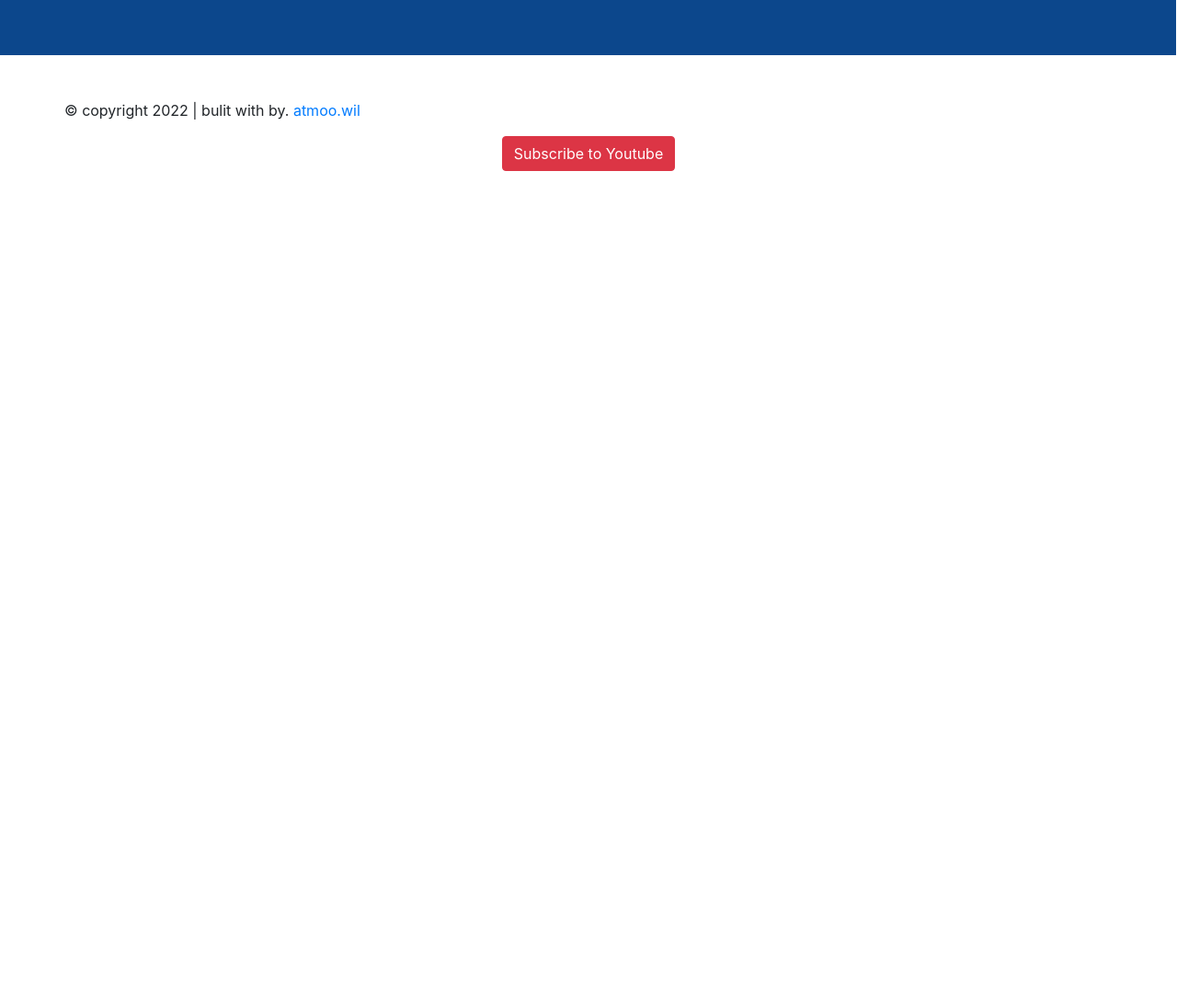
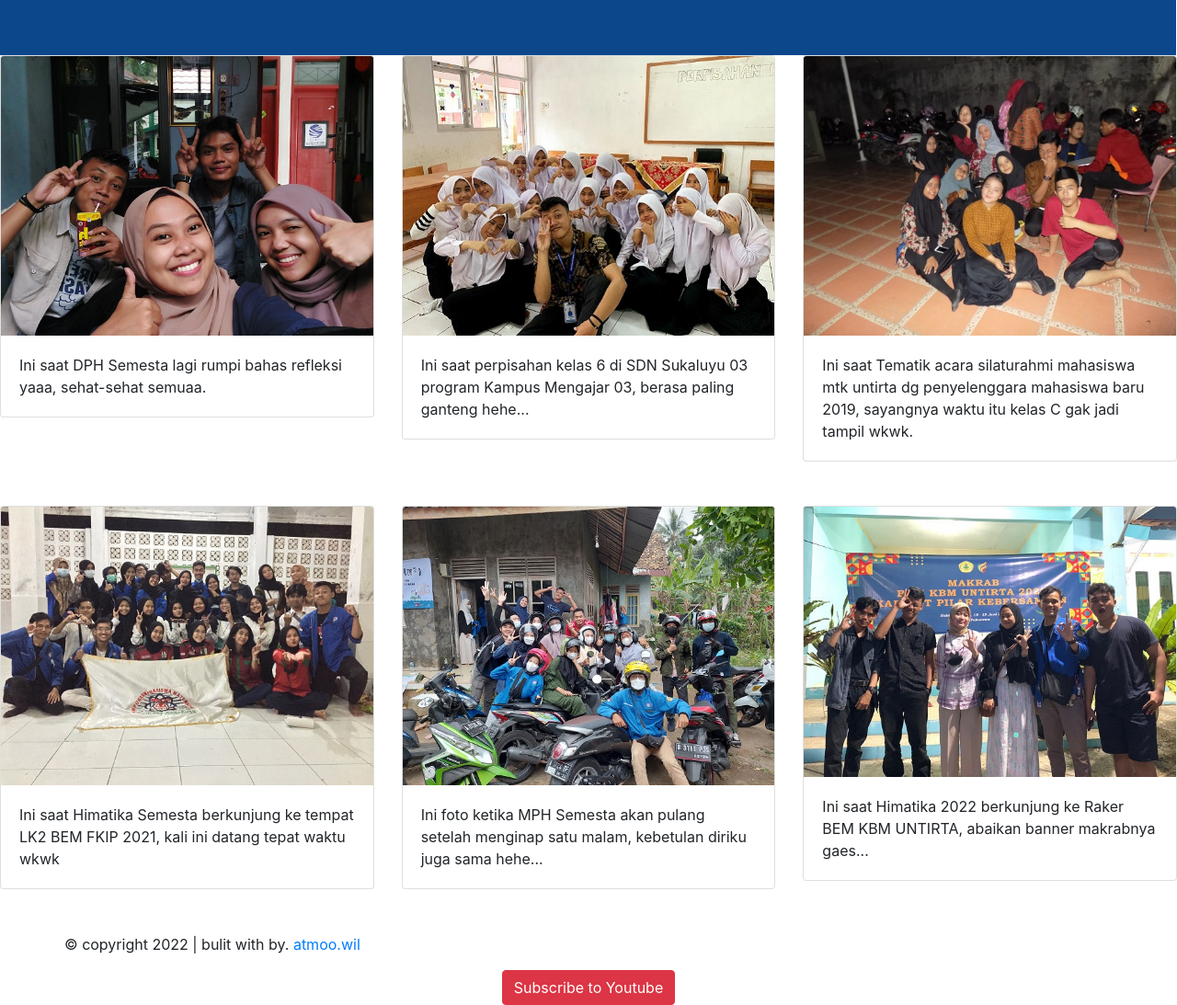
Before and after one commit to atmoo-wil/atmoo-wil.github.io, a plain HTML site: page index.html in a window 1280 px wide. Shown: the part 3270-4363 px from the top of the page at 92% size. Before the commit the page ends 3456 px from the top, so only its background shows below. Drawn offline with nearby package versions, Linux system fonts and the light colour scheme.

Commit message:
menambahkan aset gambar lainnya

```diff
--- a/index.html
+++ b/index.html
@@ -274,6 +274,77 @@
         </div>
       </div>
       <img src="./img/vector.png" alt="">
+              <div class="row mb-5">
+          <div class="col-md">
+            <div class="card">
+              <img class="card-img-top" src="img/1.jpg" alt="Card image cap" />
+              <div class="card-body">
+                <p class="card-text">
+                  Ini saat DPH Semesta lagi rumpi bahas refleksi yaaa,
+                  sehat-sehat semuaa.
+                </p>
+              </div>
+            </div>
+          </div>
+          <div class="col-md">
+            <div class="card">
+              <img class="card-img-top" src="img/5.jpg" alt="Card image cap" />
+              <div class="card-body">
+                <p class="card-text">
+                  Ini saat perpisahan kelas 6 di SDN Sukaluyu 03 program Kampus
+                  Mengajar 03, berasa paling ganteng hehe...
+                </p>
+              </div>
+            </div>
+          </div>
+          <div class="col-md">
+            <div class="card">
+              <img class="card-img-top" src="img/3.JPG" alt="Card image cap" />
+              <div class="card-body">
+                <p class="card-text">
+                  Ini saat Tematik acara silaturahmi mahasiswa mtk untirta dg
+                  penyelenggara mahasiswa baru 2019, sayangnya waktu itu kelas C
+                  gak jadi tampil wkwk.
+                </p>
+              </div>
+            </div>
+          </div>
+        </div>
+        <div class="row mb-5">
+          <div class="col-md">
+            <div class="card">
+              <img class="card-img-top" src="img/4.JPG" alt="Card image cap" />
+              <div class="card-body">
+                <p class="card-text">
+                  Ini saat Himatika Semesta berkunjung ke tempat LK2 BEM FKIP
+                  2021, kali ini datang tepat waktu wkwk
+                </p>
+              </div>
+            </div>
+          </div>
+          <div class="col-md">
+            <div class="card">
+              <img class="card-img-top" src="img/2.jpg" alt="Card image cap" />
+              <div class="card-body">
+                <p class="card-text">
+                  Ini foto ketika MPH Semesta akan pulang setelah menginap satu
+                  malam, kebetulan diriku juga sama hehe...
+                </p>
+              </div>
+            </div>
+          </div>
+          <div class="col-md">
+            <div class="card">
+              <img class="card-img-top" src="img/6.jpg" alt="Card image cap" />
+              <div class="card-body">
+                <p class="card-text">
+                  Ini saat Himatika 2022 berkunjung ke Raker BEM KBM UNTIRTA,
+                  abaikan banner makrabnya gaes...
+                </p>
+              </div>
+            </div>
+          </div>
+        </div>
     </section>
     <!-- akhir contact -->
 
```
